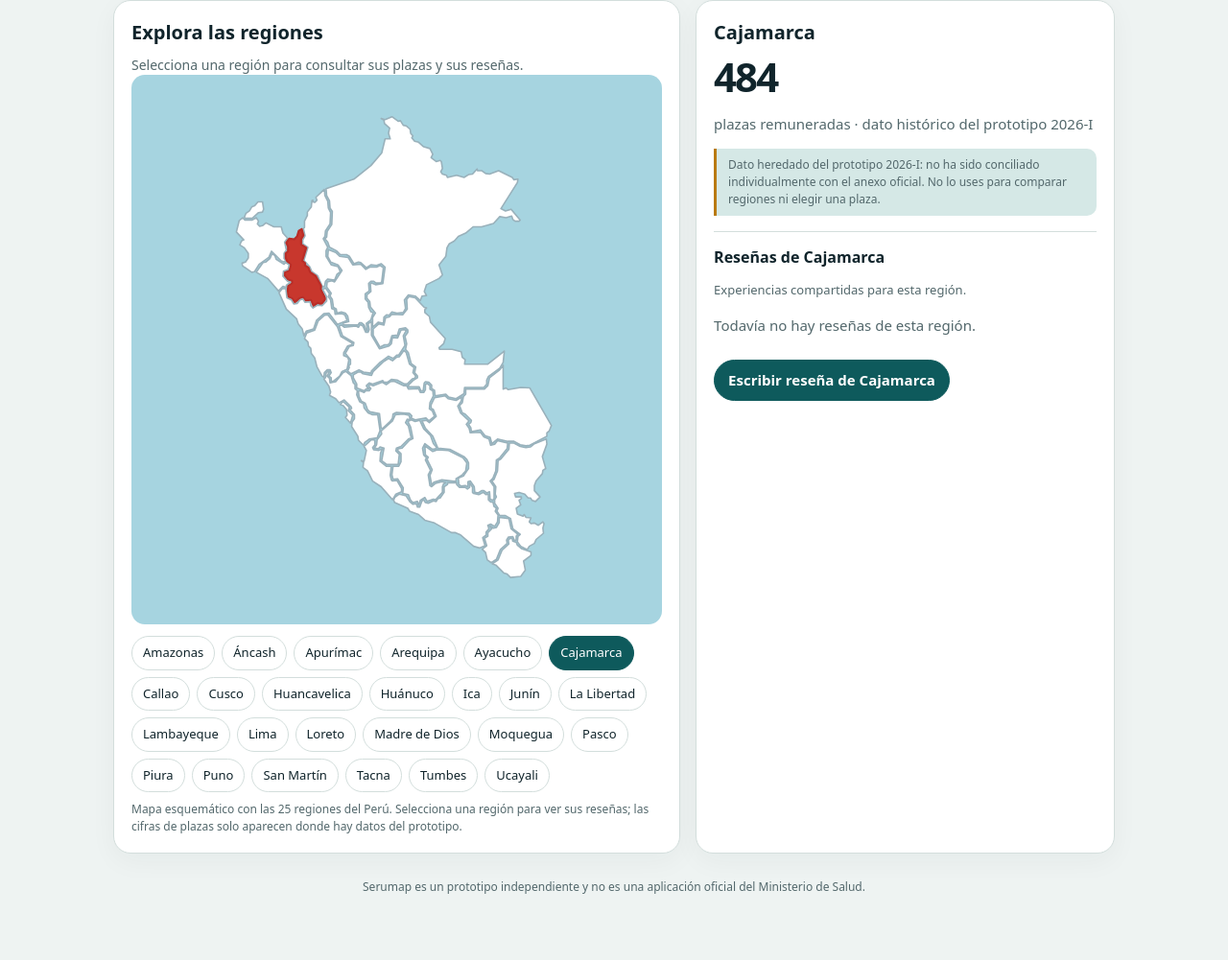
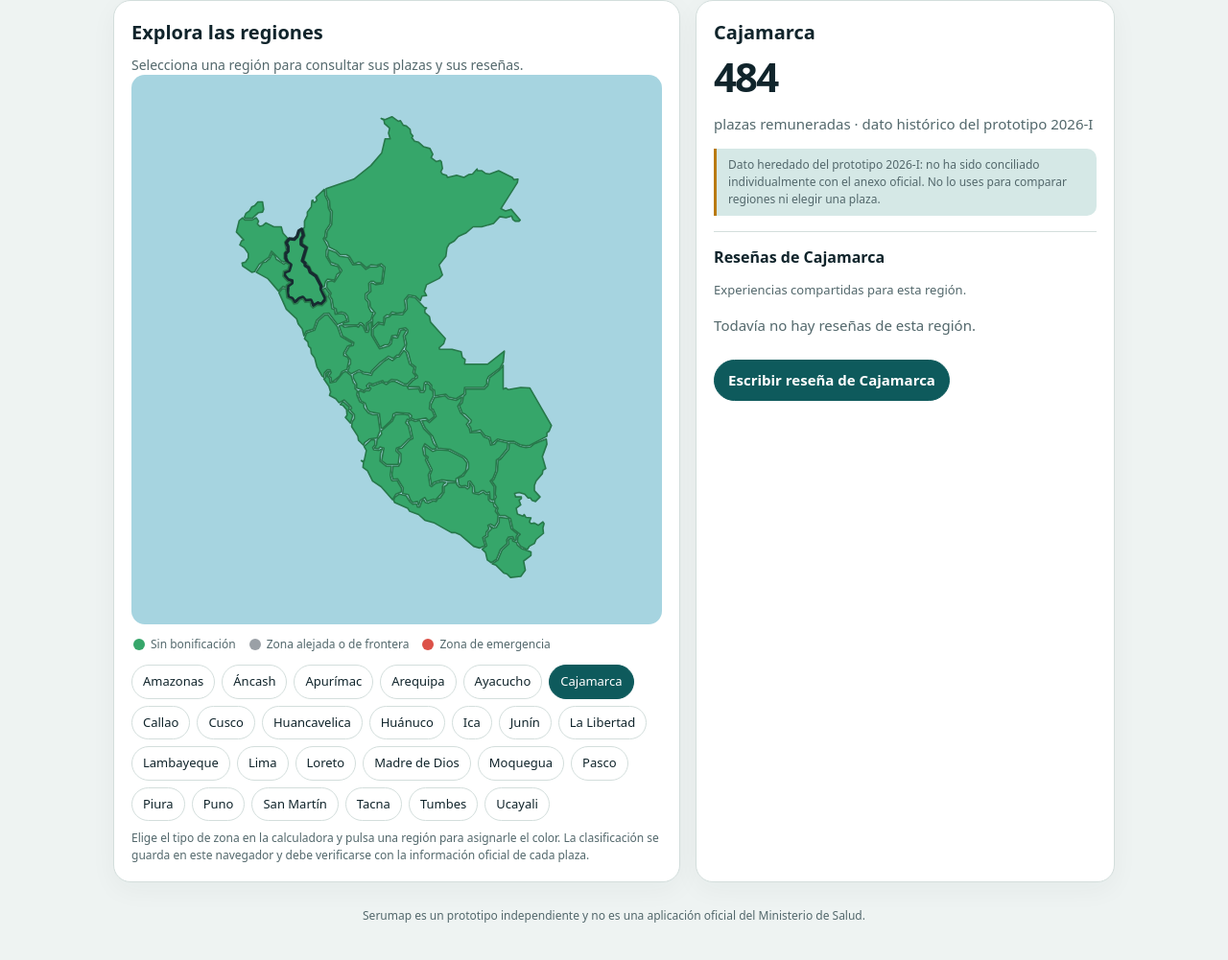
Before and after one commit to rhaiden33/SERUMAP, a plain HTML site: page index.html in a window 1280 px wide. Shown: the part 163-1164 px from the top of the page at 96% size. Drawn offline with Linux system fonts and the light colour scheme.

Commit message:
Color regions by selected bonus zone on click

```diff
--- a/index.html
+++ b/index.html
@@ -22,8 +22,8 @@ h1{font-size:30px;line-height:1;margin:0;letter-spacing:-1px}h2{font-size:20px;m
 .btn.primary{background:var(--teal);border-color:var(--teal);color:white;font-weight:700}.btn:disabled{opacity:.5;cursor:not-allowed}
 .grid{display:grid;grid-template-columns:1.15fr .85fr;gap:16px}.card{background:var(--card);border:1px solid var(--line);border-radius:18px;padding:18px;box-shadow:var(--shadow);margin-bottom:16px}
 .map-wrap{background:#a6d4e0;border-radius:14px;padding:10px;overflow:hidden}.map-wrap svg{display:block;width:100%;height:auto;max-height:680px;aspect-ratio:901/936}
-.sea{fill:#a6d4e0}.region-shape{fill:#fff;stroke:#99b1bb;stroke-width:1.6;stroke-linejoin:round;cursor:pointer;vector-effect:non-scaling-stroke}.region-shape:hover{fill:#e8f4f6}.region-shape.active{fill:var(--red);stroke:#b92d27;stroke-width:2.2}.region-shape:focus{outline:none;stroke:#b97a12;stroke-width:3}
-.region-list{display:flex;flex-wrap:wrap;gap:7px;margin-top:12px}.chip{border:1px solid var(--line);border-radius:999px;background:var(--card);padding:7px 11px;font-size:13px}.chip.active{background:var(--teal);color:white;border-color:var(--teal)}
+.sea{fill:#a6d4e0}.region-shape{fill:#36a66a;stroke:#477d60;stroke-width:1.6;stroke-linejoin:round;cursor:pointer;vector-effect:non-scaling-stroke}.region-shape.zone-none{fill:#36a66a;stroke:#27784a}.region-shape.zone-far{fill:#9aa0a6;stroke:#69727a}.region-shape.zone-emer{fill:#dc5148;stroke:#a92e29}.region-shape:hover{filter:brightness(.92)}.region-shape.active{stroke:#172b31;stroke-width:3.4}.region-shape:focus{outline:none;stroke:#b97a12;stroke-width:3.5}
+.map-legend{display:flex;flex-wrap:wrap;gap:10px 14px;margin:12px 2px 4px;font-size:12px;color:var(--muted)}.map-legend span{display:inline-flex;align-items:center;gap:6px}.legend-dot{width:12px;height:12px;border-radius:50%;display:inline-block}.legend-dot.zone-none{background:#36a66a}.legend-dot.zone-far{background:#9aa0a6}.legend-dot.zone-emer{background:#dc5148}.region-list{display:flex;flex-wrap:wrap;gap:7px;margin-top:12px}.chip{border:1px solid var(--line);border-radius:999px;background:var(--card);padding:7px 11px;font-size:13px}.chip.active{background:var(--teal);color:white;border-color:var(--teal)}
 .stat{font-size:42px;font-weight:800;letter-spacing:-2px;line-height:1.1}.stat small{font-size:14px;letter-spacing:0;font-weight:500;color:var(--muted)}
 .progress-row{display:grid;grid-template-columns: minmax(105px,1fr) 2fr 58px;gap:10px;align-items:center;margin:11px 0;font-size:13px}
 .track{height:11px;background:var(--soft);border-radius:20px;overflow:hidden}.fill{height:100%;background:var(--teal);border-radius:20px}
@@ -56,8 +56,8 @@ button:focus-visible,a:focus-visible,input:focus-visible,select:focus-visible,te
 <section class="panel" id="panel-mapa">
  <div class="grid">
   <article class="card"><h2>Explora las regiones</h2><p class="sub">Selecciona una región para consultar sus plazas y sus reseñas.</p>
-   <div class="map-wrap"><svg id="map" viewBox="0 0 310 420" role="group" aria-label="Mapa esquemático del Perú. Usa los marcadores para seleccionar una región."></svg></div>
-   <div class="region-list" id="regionChips"></div><p class="hint">Mapa esquemático con las 25 regiones del Perú. Selecciona una región para ver sus reseñas; las cifras de plazas solo aparecen donde hay datos del prototipo.</p>
+   <div class="map-wrap"><svg id="map" viewBox="0 0 310 420" role="group" aria-label="Mapa esquemático del Perú. Usa los marcadores para seleccionar una región."></svg></div><div class="map-legend" aria-label="Leyenda de clasificación"><span><i class="legend-dot zone-none"></i>Sin bonificación</span><span><i class="legend-dot zone-far"></i>Zona alejada o de frontera</span><span><i class="legend-dot zone-emer"></i>Zona de emergencia</span></div>
+   <div class="region-list" id="regionChips"></div><p class="hint">Elige el tipo de zona en la calculadora y pulsa una región para asignarle el color. La clasificación se guarda en este navegador y debe verificarse con la información oficial de cada plaza.</p>
   </article>
   <article class="card" id="regionDetail" aria-live="polite"></article>
  </div>
@@ -122,8 +122,14 @@ const regionShapes=[["Loreto","M442 57 L430 62 423 60 428 63 429 69 438 77 436 8
 const fmt=n=>Math.round(n).toLocaleString("es-PE").replace(/,/g," ");
 const xy=(lon,lat)=>[(lon+82)*22,-lat*22+4];
 let selected="Cajamarca";
+const zoneStorageKey="serumap-region-zones-v1";
+function loadRegionZones(){
+ try{const saved=JSON.parse(localStorage.getItem(zoneStorageKey)||"{}");const clean={};allRegions.forEach(name=>{clean[name]=["none","far","emer"].includes(saved[name])?saved[name]:"none"});return clean}catch{return Object.fromEntries(allRegions.map(name=>[name,"none"]))}
+}
+let regionZones=loadRegionZones();
+function saveRegionZones(){try{localStorage.setItem(zoneStorageKey,JSON.stringify(regionZones))}catch{}}
 function drawMap(){
- const svg='<rect class="sea" width="901" height="936"/>'+regionShapes.map(s=>'<path class="region-shape '+(s[0]===selected?'active':'')+'" d="'+s[1]+'" data-region="'+s[0]+'" tabindex="0" role="button" aria-pressed="'+(s[0]===selected)+'" aria-label="Seleccionar '+s[0]+'"/>').join('');
+ const svg='<rect class="sea" width="901" height="936"/>'+regionShapes.map(s=>'<path class="region-shape zone-'+(regionZones[s[0]]||"none")+' '+(s[0]===selected?'active':'')+'" d="'+s[1]+'" data-region="'+s[0]+'" data-zone="'+(regionZones[s[0]]||"none")+'" tabindex="0" role="button" aria-pressed="'+(s[0]===selected)+'" aria-label="'+s[0]+': '+({none:"sin bonificación",far:"zona alejada o de frontera",emer:"zona de emergencia"}[regionZones[s[0]]||"none"])+'"/>').join('');
  const map=document.getElementById("map");map.setAttribute("viewBox","0 0 901 936");map.setAttribute("preserveAspectRatio","xMidYMid meet");map.innerHTML=svg;
  map.querySelectorAll(".region-shape").forEach(el=>{el.addEventListener("click",()=>pick(el.dataset.region));el.addEventListener("keydown",e=>{if(e.key==="Enter"||e.key===" "){e.preventDefault();pick(el.dataset.region)}})});
 }
@@ -136,7 +142,7 @@ function drawDetail(){
  const plazaInfo=r[1]===null?'<div class="stat">—</div><p class="muted">Plazas: dato no cargado</p><div class="notice">Esta región ya se puede seleccionar y recibir reseñas. La cifra de plazas se mostrará cuando se incorpore una fuente oficial verificable; no se ha estimado.</div>':'<div class="stat">'+fmt(r[1])+'</div><p class="muted">plazas remuneradas · dato histórico del prototipo 2026-I</p><div class="notice">Dato heredado del prototipo 2026-I: no ha sido conciliado individualmente con el anexo oficial. No lo uses para comparar regiones ni elegir una plaza.</div>';
  document.getElementById("regionDetail").innerHTML='<h2>'+r[0]+'</h2>'+plazaInfo+'<div style="border-top:1px solid var(--line);margin-top:16px;padding-top:14px"><h3>Reseñas de '+r[0]+'</h3><p class="muted" style="font-size:13px">Experiencias compartidas para esta región.</p><div id="mapRegionReviews"></div><button class="btn primary" id="mapWriteReview" style="margin-top:10px">Escribir reseña de '+r[0]+'</button></div>';
 }
-function pick(name){selected=name;drawMap();drawRegions();drawDetail();renderMapRegionReviews()}
+function pick(name){selected=name;regionZones[name]=zone;saveRegionZones();drawMap();drawRegions();drawDetail();renderMapRegionReviews()}
 document.getElementById("careerBars").innerHTML=careers.map(c=>'<div class="progress-row"><span>'+c[0]+'</span><div class="track"><div class="fill" style="width:'+Math.max(c[1]/careers[0][1]*100,1.5)+'%"></div></div><b>'+fmt(c[1])+'</b></div>').join("");
 let base=6624,zone="none";
 const bonus={med:{none:0,far:1850,emer:1200},other:{none:0,far:1350,emer:1200}};
```
